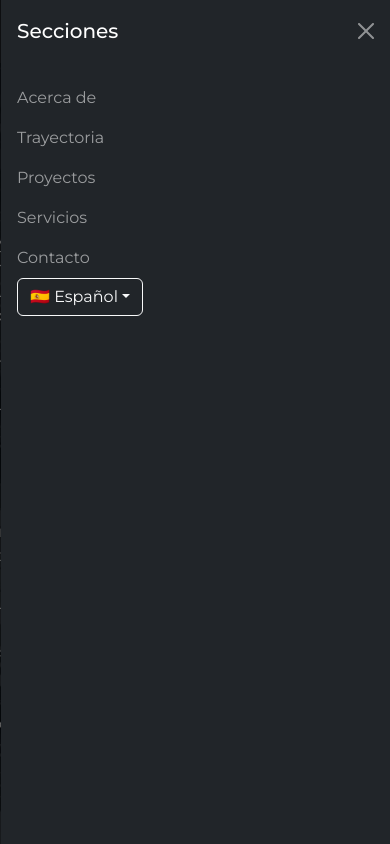
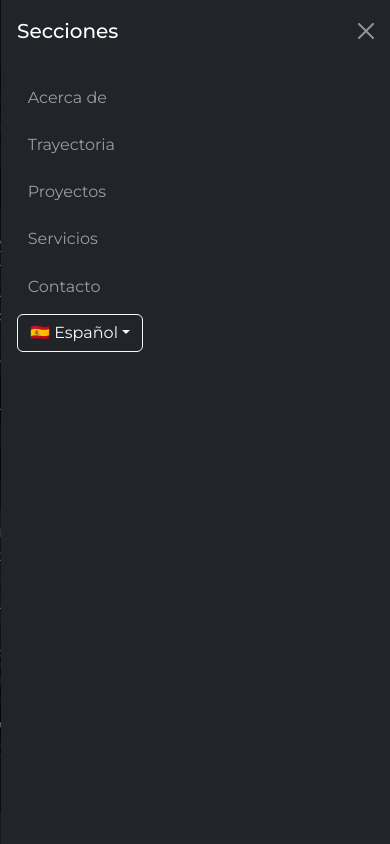
Before and after one commit to Sofii2301/my-portfolio-frontend, a React (Vite) app: page /contact in a window 390 px wide. Both pictures are taken after a click on the button 350 px from the left and 31 px from the top of the page. Shown: the top 844 px of the page. Built offline with nearby package versions, Linux system fonts and the light colour scheme.

Commit message:
fix sidebar mobile links

```diff
--- a/src/components/organisms/ContentHome/contentHome.css
+++ b/src/components/organisms/ContentHome/contentHome.css
@@ -115,7 +115,7 @@
     /*mask-image: linear-gradient(to left, rgb(0, 0, 0) 90%, transparent);*/
 }
 
-@media (max-width: 767px) {
+@media (max-width: 768px) {
     .text-content, .image-placeholder {
         padding-bottom: 5%;
     }
--- a/src/components/organisms/Navbar/Navbar.jsx
+++ b/src/components/organisms/Navbar/Navbar.jsx
@@ -1,8 +1,9 @@
 import { Link } from "react-router-dom";
 import { useLanguage } from "../../../context/LanguageContext";
 import LanguageSwitcher from "../../atoms/LanguageSelector/LanguageSelector";
-import logo from "../../../../public/images/logo.png"
-import "./navbar.css"
+import logo from "../../../../public/images/logo.png";
+import Sidebar from "../Sidebar/Sidebar";
+import "./navbar.css";
 
 export default function Navbar() {
   const { translations } = useLanguage();
@@ -12,27 +13,37 @@ export default function Navbar() {
     <nav className="navbar navbar-expand-lg navbar-dark bg-dark fixed-top w-100">
       <div className="container">
         <Link className="navbar-brand" to="/">
-              <img src={logo} alt="" className="img-fluid"/>
+          <img src={logo} alt="Logo" className="img-fluid" />
         </Link>
-            <button className="navbar-toggler" type="button" data-bs-toggle="offcanvas" data-bs-target="#navbarOffcanvas">
+        <button
+          className="navbar-toggler"
+          type="button"
+          data-bs-toggle="offcanvas"
+          data-bs-target="#navbarOffcanvas"
+        >
           <span className="navbar-toggler-icon"></span>
         </button>
-            <div className="offcanvas offcanvas-end bg-dark text-white" id="navbarOffcanvas">
-              <div className="offcanvas-header">
-                <h5 className="offcanvas-title">{translations.menu}</h5>
-                <button type="button" className="btn-close btn-close-white" data-bs-dismiss="offcanvas"></button>
-              </div>
-              <div className="offcanvas-body">
+
+        <Sidebar title={translations.menu} id="navbarOffcanvas">
+          {(closeOffcanvas) => (
             <ul className="navbar-nav ms-auto">
-                  <li className="nav-item"><Link className="nav-link" to="/about" {...(isMobile ? { 'data-bs-dismiss': 'offcanvas' } : {})}>{translations.about}</Link></li>
-                  <li className="nav-item"><Link className="nav-link" to="/career" {...(isMobile ? { 'data-bs-dismiss': 'offcanvas' } : {})}>{translations.career}</Link></li>
-                  <li className="nav-item"><Link className="nav-link" to="/projects" {...(isMobile ? { 'data-bs-dismiss': 'offcanvas' } : {})}>{translations.projects}</Link></li>
-                  <li className="nav-item"><Link className="nav-link" to="/services" {...(isMobile ? { 'data-bs-dismiss': 'offcanvas' } : {})}>{translations.services}</Link></li>
-                  <li className="nav-item"><Link className="nav-link" to="/contact" {...(isMobile ? { 'data-bs-dismiss': 'offcanvas' } : {})}>{translations.contact}</Link></li>
-                  <li className="nav-item"><LanguageSwitcher /></li>
+              {["about", "career", "projects", "services", "contact"].map((route) => (
+                <li className="nav-item " key={route}>
+                  <Link
+                    className="nav-link w-100"
+                    to={`/${route}`}
+                    onClick={() => isMobile && closeOffcanvas()}
+                  >
+                    {translations[route]}
+                  </Link>
+                </li>
+              ))}
+              <li className="d-flex align-items-start">
+                <LanguageSwitcher />
+              </li>
             </ul>
-              </div>
-            </div>
+          )}
+        </Sidebar>
       </div>
     </nav>
   );
--- a/src/components/organisms/Navbar/navbar.css
+++ b/src/components/organisms/Navbar/navbar.css
@@ -16,12 +16,16 @@
 
 .navbar-nav {
     display: flex;
-    align-items: center;
 }
 
 @media (max-width: 992px) {
     .nav-item:hover {
         background: rgba(255, 255, 255, 0.1);
+    }
+    .nav-item {
+        text-align: start;
+        padding-left: 3%;
+        margin-bottom: 2%;
     }
 }
 
--- /dev/null
+++ b/src/components/organisms/Sidebar/Sidebar.jsx
@@ -0,0 +1,28 @@
+import PropTypes from "prop-types";
+//import "./Sidebar.css";
+
+export default function Sidebar({ title, children, id = "offcanvasMenu" }) {
+  const closeOffcanvas = () => {
+    const offcanvasEl = document.getElementById(id);
+    const bsOffcanvas = bootstrap.Offcanvas.getInstance(offcanvasEl);
+    if (bsOffcanvas) bsOffcanvas.hide();
+  };
+
+  return (
+    <div className="offcanvas offcanvas-end bg-dark text-white" id={id}>
+      <div className="offcanvas-header">
+        <h5 className="offcanvas-title">{title}</h5>
+        <button type="button" className="btn-close btn-close-white" data-bs-dismiss="offcanvas"></button>
+      </div>
+      <div className="offcanvas-body">
+        {typeof children === "function" ? children(closeOffcanvas) : children}
+      </div>
+    </div>
+  );
+}
+
+Sidebar.propTypes = {
+  title: PropTypes.string.isRequired,
+  children: PropTypes.oneOfType([PropTypes.node, PropTypes.func]).isRequired,
+  id: PropTypes.string
+};
```
Lines whose indentation alone changed are shown as unchanged.
